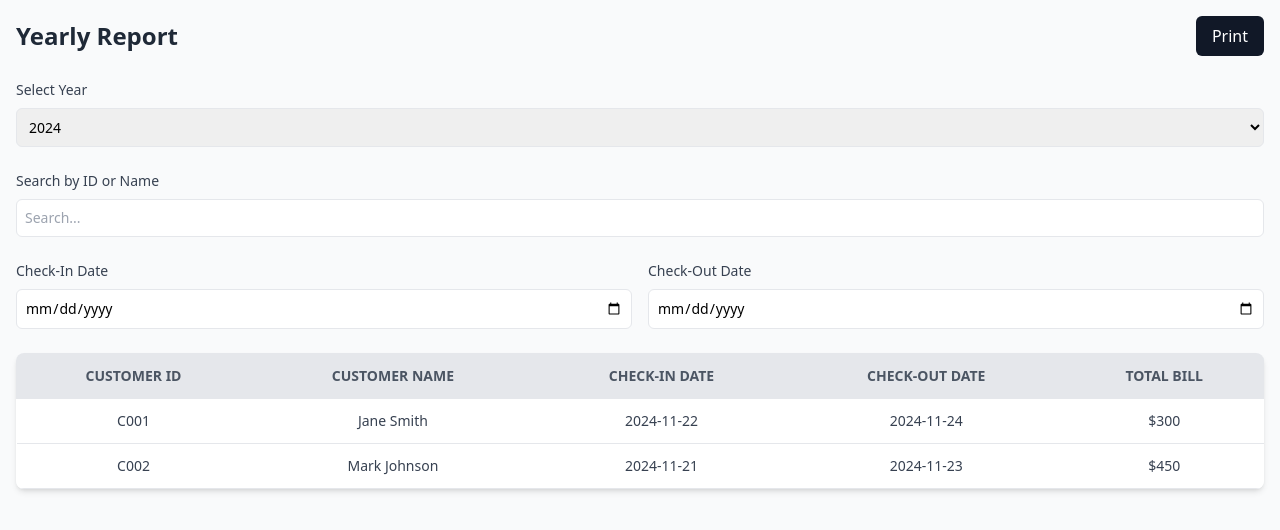
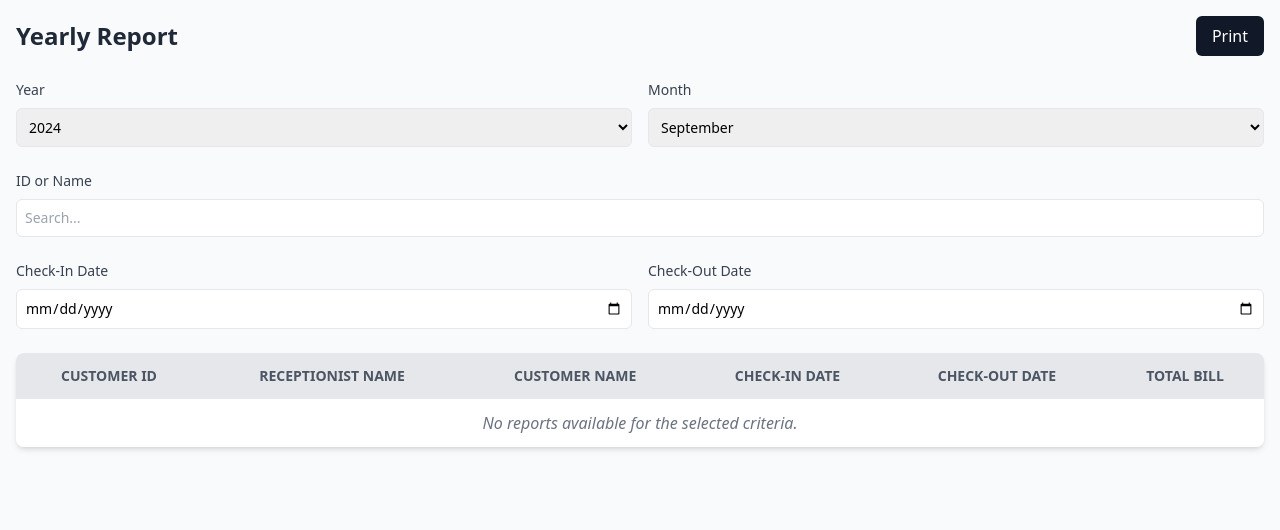
Before and after one commit to Rashu2058/CAP_frontend, a Next.js app: page /Rcomponents/Rreport in a window 1280 px wide. Shown: the top 530 px of the page. Built offline with nearby package versions, Linux system fonts and the light colour scheme.

Commit message:
12th december

```diff
--- a/src/app/Rcomponents/Rreport/page.tsx
+++ b/src/app/Rcomponents/Rreport/page.tsx
@@ -4,36 +4,48 @@ import React, { useState } from "react";
 
 const Reports = () => {
   const currentDate = new Date();
+
   const currentMonth = currentDate.toLocaleString("default", { month: "long" });
-  const previousMonth = new Date(
-    currentDate.setMonth(currentDate.getMonth() - 1)
-  ).toLocaleString("default", { month: "long" });
+  const currentYear = currentDate.getFullYear();
 
-  const [selectedYear, setSelectedYear] = useState("2024");
+  const [selectedYear, setSelectedYear] = useState(String(currentYear));
+  const [selectedMonth, setSelectedMonth] = useState(currentMonth);
   const [searchQuery, setSearchQuery] = useState("");
   const [checkInDate, setCheckInDate] = useState("");
   const [checkOutDate, setCheckOutDate] = useState("");
 
-  const monthlyRevenue: Record<string, number> = {
-    "2024-10": 2900,
-    "2024-11": 3100,
-    "2024-12": 2500, // Constant value for demonstration
-  };
-
   const dailyReports = [
     {
-      id: "C001",
-      customerName: "Jane Smith",
+      id: "56789",
+      receptionistName: "Rashu Shrestha",
+      customerName: "Basanti Silwal",
+      checkInDate: "2024-10-15",
+      checkOutDate: "2024-10-20",
+      totalBill: 9040,
+    },
+    {
+      id: "1234",
+      receptionistName: "Pushpa Thapa",
+      customerName: "Hari Shrestha",
       checkInDate: "2024-11-22",
       checkOutDate: "2024-11-24",
-      totalBill: 300,
+      totalBill: 5000,
     },
     {
-      id: "C002",
-      customerName: "Mark Johnson",
+      id: "0157422",
+      receptionistName: "Pushpa Thapa",
+      customerName: "Maya Thapa",
       checkInDate: "2024-11-21",
       checkOutDate: "2024-11-23",
-      totalBill: 450,
+      totalBill: 5500,
+    },
+    {
+      id: "0157422",
+      receptionistName: "Namita Sharma",
+      customerName: "Sachina Thapa",
+      checkInDate: "2024-12-01",
+      checkOutDate: "2024-12-08",
+      totalBill: 8000,
     },
   ];
 
@@ -41,12 +53,20 @@ const Reports = () => {
   const filteredReports = dailyReports.filter((report) => {
     const matchesQuery =
       report.customerName.toLowerCase().includes(searchQuery.toLowerCase()) ||
+      report.receptionistName.toLowerCase().includes(searchQuery.toLowerCase()) ||
       report.id.toLowerCase().includes(searchQuery.toLowerCase());
 
     const matchesCheckIn = !checkInDate || report.checkInDate === checkInDate;
     const matchesCheckOut = !checkOutDate || report.checkOutDate === checkOutDate;
 
-    return matchesQuery && matchesCheckIn && matchesCheckOut;
+{/* Extract year and month from report's check-in date*/}
+  const reportYear = report.checkInDate.split("-")[0];
+  const reportMonth = new Date(report.checkInDate).toLocaleString("default", { month: "long" });
+
+  const matchesYear = selectedYear === reportYear;
+  const matchesMonth = selectedMonth === "" || selectedMonth === reportMonth;
+
+  return matchesQuery && matchesCheckIn && matchesCheckOut && matchesYear && matchesMonth;
   });
 
 {/* Print functionality*/}
@@ -74,7 +94,7 @@ const Reports = () => {
     document.body.innerHTML = originalContent;
   };
 
-return (
+  return (
     <div className="min-h-screen bg-gray-50 p-4">
 
 {/* Header */}
@@ -89,9 +109,10 @@ return (
       </header>
 
 {/* Year Dropdown */}
-      <div className="mb-6">
+  <div className="grid grid-cols-1 md:grid-cols-2 gap-4 mb-6">
+      <div>
         <label htmlFor="year" className="block text-sm font-medium text-gray-700">
-          Select Year
+          Year
         </label>
         <select
           id="year"
@@ -99,7 +120,7 @@ return (
           onChange={(e) => setSelectedYear(e.target.value)}
           className="border rounded-md p-2 text-sm w-full mt-2"
         >
-          {[2024, 2023, 2022, 2021].map((year) => (
+          {[2025, 2024, 2023, 2022, 2021].map((year) => (
             <option key={year} value={year}>
               {year}
             </option>
@@ -107,10 +128,34 @@ return (
         </select>
       </div>
 
+{/* Month Dropdown */}
+      <div>
+        <label htmlFor="month" className="block text-sm font-medium text-gray-700">
+          Month
+        </label>
+        <select
+          id="month"
+          value={selectedMonth}
+          onChange={(e) => setSelectedMonth(e.target.value)}
+          className="border rounded-md p-2 text-sm w-full mt-2"
+        >
+          <option value="">No month selected</option>
+          {["January", "February", "March","April","May","June",
+            "July","August","September","October","November","December",
+           ]
+          .map((month) => (
+            <option key={month} value={month}>
+              {month}
+            </option>
+          ))}
+        </select>
+      </div>
+      </div>
+
 {/* Search Bar */}
       <div className="mb-6">
         <label htmlFor="search" className="block text-sm font-medium text-gray-700">
-          Search by ID or Name
+          ID or Name
         </label>
         <input
           id="search"
@@ -158,6 +203,7 @@ return (
           <thead className="bg-gray-200 text-gray-600 text-sm uppercase">
             <tr>
               <th className="p-3 border">Customer ID</th>
+              <th className="p-3 border">Receptionist Name</th>
               <th className="p-3 border">Customer Name</th>
               <th className="p-3 border">Check-In Date</th>
               <th className="p-3 border">Check-Out Date</th>
@@ -174,10 +220,11 @@ return (
                   className="text-gray-700 text-sm border-b hover:bg-gray-50"
                 >
                   <td className="p-3 text-center">{report.id}</td>
+                  <td className="p-3 text-center">{report.receptionistName}</td>
                   <td className="p-3 text-center">{report.customerName}</td>
                   <td className="p-3 text-center">{report.checkInDate}</td>
                   <td className="p-3 text-center">{report.checkOutDate}</td>
-                  <td className="p-3 text-center">${report.totalBill}</td>
+                  <td className="p-3 text-center">NPR. {report.totalBill}</td>
                 </tr>
               ))
             ) : (
--- a/src/app/components/foodMenu/page.tsx
+++ b/src/app/components/foodMenu/page.tsx
@@ -7,7 +7,7 @@ interface Food {
   f_id: number;
   food_price: number;
   food_name: string;
-  foodCategory: string;
+  food_category: string;
   imagePath: string ;
 }
 
@@ -60,7 +60,7 @@ export default function FoodManagement() {
       const formData = new FormData();
       formData.append("food_name", foodName);
       formData.append("food_price", foodPrice);
-      formData.append("foodCategory", foodCategory);
+      formData.append("food_category", foodCategory);
 
       const imageInput = document.querySelector('input[type="file"]') as HTMLInputElement;
       if (imageInput && imageInput.files && imageInput.files[0]) {
@@ -149,7 +149,7 @@ export default function FoodManagement() {
   const deleteCategory = (category: string) => {
     setItems(items.filter(item => item !== category));
     if (foodCategory === category) {
-      setFoodCategory(""); // Clear the selected category if it's deleted
+      setfoodCategory(""); // Clear the selected category if it's deleted
     }
   };
 
@@ -174,7 +174,7 @@ export default function FoodManagement() {
     const food = foodItems[index];
     setFoodName(food.food_name);
     setFoodPrice(food.food_price.toString());
-    setfoodCategory(food.foodCategory);
+    setfoodCategory(food.food_category);
     setPreviewImage(food.imagePath);
     setEditingIndex(index);
   };
@@ -195,7 +195,7 @@ export default function FoodManagement() {
               <div className="absolute z-10 mt-2 w-full bg-white shadow-lg rounded-md max-h-60 overflow-y-auto">
                 {items.map((item, index) => (
                   <div key={index} className="flex justify-between items-center p-2 hover:bg-gray-100">
-                    <span onClick={() => { setFoodCategory(item); setDropdownOpen(false); }} className="cursor-pointer">{item}</span>
+                    <span onClick={() => { setfoodCategory(item); setDropdownOpen(false); }} className="cursor-pointer">{item}</span>
                   </div>
                 ))}
               </div>
@@ -235,9 +235,9 @@ export default function FoodManagement() {
       <div className="grid grid-cols-1 sm:grid-cols-2 md:grid-cols-3 gap-4">
         {foodItems.map((food, index) => (
           <div key={index} className="bg-white p-4 rounded-lg shadow-lg">
-            {food.image && (
+            {food.imagePath && (
               <img
-                src={food.image}
+                src={food.imagePath}
                 alt={food.food_name}
                 className="w-full h-40 object-cover rounded-lg"
               />
--- a/src/app/components/receptionist/page.tsx
+++ b/src/app/components/receptionist/page.tsx
@@ -13,7 +13,7 @@ interface Receptionist{
   password?:string;
   address:string;
 };
-const token=localStorage.getItem("token") ||"";
+
 
 export default function ReceptionistManagement() {
   const [isModalOpen, setIsModalOpen] = useState(false);
@@ -29,6 +29,7 @@ export default function ReceptionistManagement() {
     password: '',
     address:''
   });
+  const token=localStorage.getItem("token") ||"";
 
   const openModal = (receptionist: Receptionist | null = null) => {
     setSelectedReceptionist(receptionist);
--- a/src/app/components/report/page.tsx
+++ b/src/app/components/report/page.tsx
@@ -4,40 +4,71 @@ import React, { useState } from "react";
 
 const Reports = () => {
   const currentDate = new Date();
+
   const currentMonth = currentDate.toLocaleString("default", { month: "long" });
-  const previousMonth = new Date(
-    currentDate.setMonth(currentDate.getMonth() - 1)
-  ).toLocaleString("default", { month: "long" });
+  const previousMonth = new Date(currentDate.setMonth(currentDate.getMonth() - 1)).toLocaleString("default", { month: "long" });
 
-  const [selectedYear, setSelectedYear] = useState("2024");
+  const currentYear = currentDate.getFullYear();
+
+  const [selectedYear, setSelectedYear] = useState(String(currentYear));
+  const [selectedMonth, setSelectedMonth] = useState(currentMonth);
   const [searchQuery, setSearchQuery] = useState("");
   const [checkInDate, setCheckInDate] = useState("");
   const [checkOutDate, setCheckOutDate] = useState("");
 
-  const monthlyRevenue: Record<string, number> = {
-    "2024-10": 2900,
-    "2024-11": 3100,
-    "2024-12": 2500, // Constant value for demonstration
-  };
-
   const dailyReports = [
     {
-      id: "C001",
-      receptionistName: "John Doe",
-      customerName: "Jane Smith",
+      id: "56789",
+      receptionistName: "Rashu Shrestha",
+      customerName: "Basanti Silwal",
+      checkInDate: "2024-10-15",
+      checkOutDate: "2024-10-20",
+      totalBill: 9040,
+    },
+    {
+      id: "1234",
+      receptionistName: "Pushpa Thapa",
+      customerName: "Hari Shrestha",
       checkInDate: "2024-11-22",
       checkOutDate: "2024-11-24",
-      totalBill: 300,
+      totalBill: 5000,
     },
     {
-      id: "C002",
-      receptionistName: "Emily Davis",
-      customerName: "Mark Johnson",
+      id: "0157422",
+      receptionistName: "Pushpa Thapa",
+      customerName: "Maya Thapa",
       checkInDate: "2024-11-21",
       checkOutDate: "2024-11-23",
-      totalBill: 450,
+      totalBill: 5500,
+    },
+    {
+      id: "0157422",
+      receptionistName: "Namita Sharma",
+      customerName: "Sachina Thapa",
+      checkInDate: "2024-12-01",
+      checkOutDate: "2024-12-08",
+      totalBill: 8000,
     },
   ];
+
+{/* Calculate Monthly Revenue Dynamically */}
+  const calculateMonthlyRevenue = (reports: typeof dailyReports) => {
+  return reports.reduce((acc, report) => {
+    const monthKey = report.checkInDate.slice(0, 7); // Extract 'YYYY-MM' format
+    acc[monthKey] = (acc[monthKey] || 0) + report.totalBill;
+    return acc;
+  }, {} as Record<string, number>);
+};
+  const monthlyRevenue = calculateMonthlyRevenue(dailyReports);
+
+{/* Determine current and previous month keys*/}
+  const currentMonthKey = `${selectedYear}-${String(new Date().getMonth() + 1).padStart(2, "0")}`;
+  const previousMonthKey = `${selectedYear}-${String(new Date().getMonth()).padStart(2, "0")}`;
+
+{/* Calculate Monthly Revenue Comparisons*/}
+  const currentMonthRevenue = monthlyRevenue[currentMonthKey] || 0;
+  const previousMonthRevenue = monthlyRevenue[previousMonthKey] || 0;
+  const revenueDifference = currentMonthRevenue - previousMonthRevenue;
 
 {/* Filter daily reports based on user input*/}
   const filteredReports = dailyReports.filter((report) => {
@@ -49,7 +80,14 @@ const Reports = () => {
     const matchesCheckIn = !checkInDate || report.checkInDate === checkInDate;
     const matchesCheckOut = !checkOutDate || report.checkOutDate === checkOutDate;
 
-    return matchesQuery && matchesCheckIn && matchesCheckOut;
+{/* Extract year and month from report's check-in date*/}
+  const reportYear = report.checkInDate.split("-")[0];
+  const reportMonth = new Date(report.checkInDate).toLocaleString("default", { month: "long" });
+
+  const matchesYear = selectedYear === reportYear;
+  const matchesMonth = selectedMonth === "" || selectedMonth === reportMonth;
+
+  return matchesQuery && matchesCheckIn && matchesCheckOut && matchesYear && matchesMonth;
   });
 
 {/* Print functionality*/}
@@ -77,13 +115,6 @@ const Reports = () => {
     document.body.innerHTML = originalContent;
   };
 
-{/* Monthly revenue calculations*/}
-  const currentMonthRevenue =
-    monthlyRevenue[`${selectedYear}-${String(new Date().getMonth() + 1).padStart(2, "0")}`] || 0;
-  const previousMonthRevenue =
-    monthlyRevenue[`${selectedYear}-${String(new Date().getMonth()).padStart(2, "0")}`] || 0;
-  const revenueDifference = currentMonthRevenue - previousMonthRevenue;
-
   return (
     <div className="min-h-screen bg-gray-50 p-4">
 
@@ -99,9 +130,10 @@ const Reports = () => {
       </header>
 
 {/* Year Dropdown */}
-      <div className="mb-6">
+  <div className="grid grid-cols-1 md:grid-cols-2 gap-4 mb-6">
+      <div>
         <label htmlFor="year" className="block text-sm font-medium text-gray-700">
-          Select Year
+          Year
         </label>
         <select
           id="year"
@@ -109,7 +141,7 @@ const Reports = () => {
           onChange={(e) => setSelectedYear(e.target.value)}
           className="border rounded-md p-2 text-sm w-full mt-2"
         >
-          {[2024, 2023, 2022].map((year) => (
+          {[2025, 2024, 2023, 2022, 2021].map((year) => (
             <option key={year} value={year}>
               {year}
             </option>
@@ -117,10 +149,34 @@ const Reports = () => {
         </select>
       </div>
 
+{/* Month Dropdown */}
+      <div>
+        <label htmlFor="month" className="block text-sm font-medium text-gray-700">
+          Month
+        </label>
+        <select
+          id="month"
+          value={selectedMonth}
+          onChange={(e) => setSelectedMonth(e.target.value)}
+          className="border rounded-md p-2 text-sm w-full mt-2"
+        >
+          <option value="">No month selected</option>
+          {["January", "February", "March","April","May","June",
+            "July","August","September","October","November","December",
+           ]
+          .map((month) => (
+            <option key={month} value={month}>
+              {month}
+            </option>
+          ))}
+        </select>
+      </div>
+      </div>
+
 {/* Search Bar */}
       <div className="mb-6">
         <label htmlFor="search" className="block text-sm font-medium text-gray-700">
-          Search by ID or Name
+          ID or Name
         </label>
         <input
           id="search"
@@ -168,13 +224,13 @@ const Reports = () => {
           Monthly Revenue Comparison
         </h2>
         <p className="text-sm text-gray-700">
-          <strong>{currentMonth} Revenue:</strong> ${currentMonthRevenue}
+          <strong>{currentMonth} Revenue:</strong> NPR. {currentMonthRevenue}
         </p>
         <p className="text-sm text-gray-700">
-          <strong>{previousMonth} Revenue:</strong> ${previousMonthRevenue}
+          <strong>{previousMonth} Revenue:</strong> NPR. {previousMonthRevenue}
         </p>
         <p className="text-sm font-medium text-gray-700 mt-2">
-          <strong>Difference:</strong> ${revenueDifference}
+          <strong>Difference:</strong> NPR. {revenueDifference}
         </p>
 
 {/* Daily Report Table */}
@@ -203,7 +259,7 @@ const Reports = () => {
                   <td className="p-3 text-center">{report.customerName}</td>
                   <td className="p-3 text-center">{report.checkInDate}</td>
                   <td className="p-3 text-center">{report.checkOutDate}</td>
-                  <td className="p-3 text-center">${report.totalBill}</td>
+                  <td className="p-3 text-center">NPR. {report.totalBill}</td>
                 </tr>
               ))
             ) : (
```
